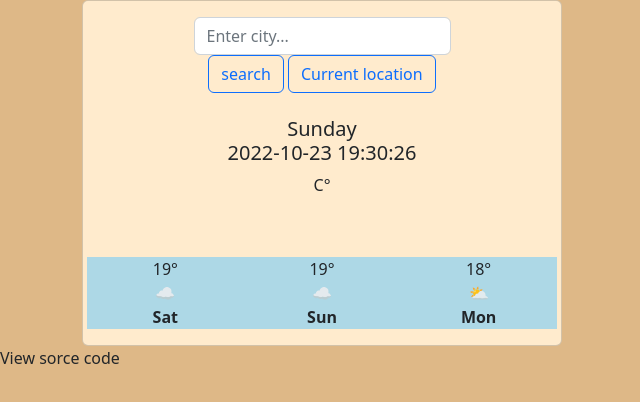
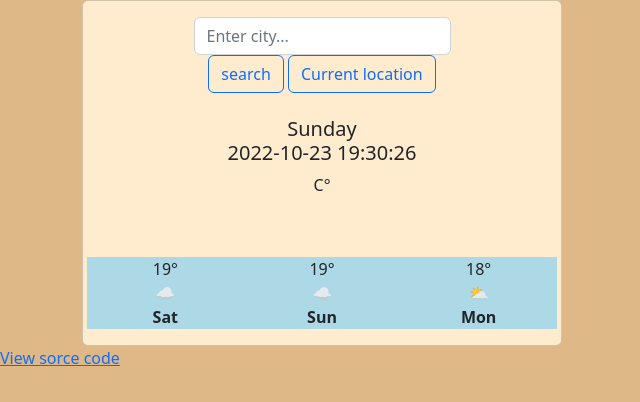
Before and after one commit to eljanaPalodhi/myweatherapp, a website: page index.html in a window 1280 px wide. Shown: the whole page, without its empty margins (0-640 px from the left). Drawn offline with nearby package versions, Linux system fonts and the light colour scheme; files that its build step writes are made by us from their sources; no server answers.

Commit message:
added source code

```diff
--- a/index.html
+++ b/index.html
@@ -79,7 +79,7 @@
         </div>
       </div>
     </div>
-            <p> View sorce code <p/>
+          <a href="https://github.com/eljanaPalodhi/myweatherapp"> View sorce code <p/>
     <script src="src/index.js"></script>
   </body>
 </html>
```
